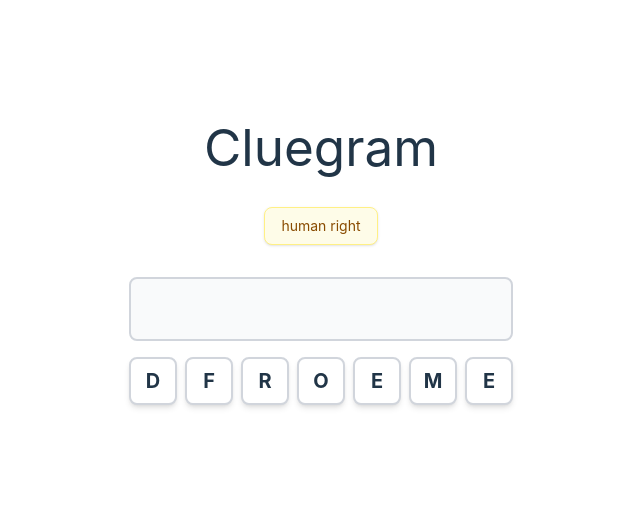
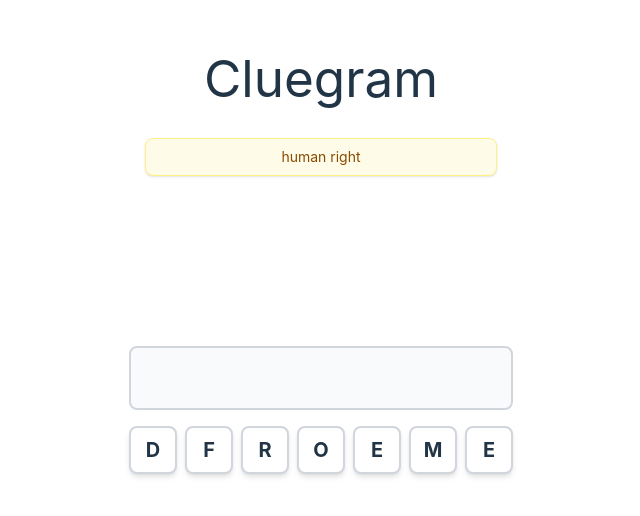
Before and after one commit to lacker/valentines2025, a React (Vite) app: page / in a window 1280 px wide. Shown: the part 130-646 px from the top of the page, without its empty margins (319-959 px from the left). Built offline with nearby package versions, Linux system fonts and the light colour scheme.

Commit message:
better s[acgom

```diff
--- a/src/App.css
+++ b/src/App.css
@@ -46,12 +46,18 @@
 
 .hints-container {
   @apply flex flex-col items-center gap-2 my-4 p-4 mx-auto max-w-md;
+  min-height: 12rem; /* Adjust this value based on your needs */
 }
 
 .hint-item {
   @apply bg-yellow-50 border border-yellow-200 rounded-lg px-4 py-2
-         text-sm text-yellow-800 shadow-sm;
+         text-sm text-yellow-800 shadow-sm w-full;
   animation: fade-in 0.5s ease-out forwards;
+}
+
+.hint-item.invisible {
+  @apply opacity-0;
+  animation: none;
 }
 
 @keyframes fade-in {
--- a/src/App.jsx
+++ b/src/App.jsx
@@ -75,13 +75,18 @@ function App() {
     });
   };
 
+  // Create array of 4 slots, fill with hints or empty strings
+  const hintSlots = Array(4).fill('').map((_, index) =>
+    visibleHints[index] || ''
+  );
+
   return (
     <>
       <h1>Cluegram</h1>
       <div className="hints-container">
-        {visibleHints.map((hint, index) => (
-          <div key={index} className="hint-item">
-            {hint}
+        {hintSlots.map((hint, index) => (
+          <div key={index} className={`hint-item ${hint ? 'visible' : 'invisible'}`}>
+            {hint || 'placeholder'}
           </div>
         ))}
       </div>
```
